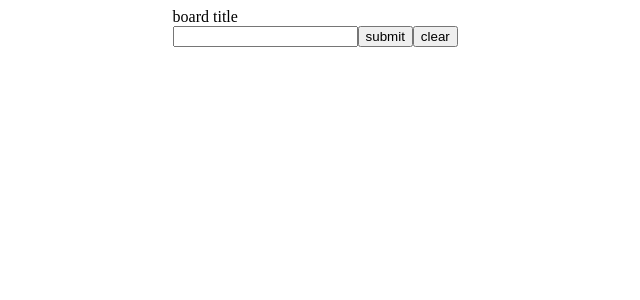
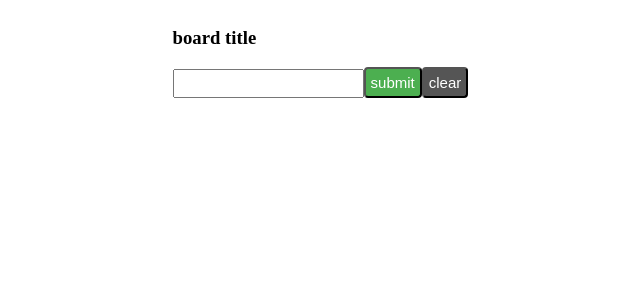
Before and after one commit to gmidorii/board, a React app: page / in a window 1280 px wide. Shown: the top 300 px of the page, without its empty margins (25-665 px from the left). Built offline with nearby package versions, Linux system fonts and the light colour scheme.

Commit message:
Add style.

```diff
--- a/src/components/Board.tsx
+++ b/src/components/Board.tsx
@@ -72,7 +72,7 @@ export class BoardHeader extends React.Component<
   }
 
   render() {
-    return <div>{this.props.title}</div>
+    return <h3>{this.props.title}</h3>
   }
 }
 
@@ -106,7 +106,9 @@ export class BoardMessage extends React.Component<
   BoardMessageProps,
   BoardMessageState
 > {
-  inputId = 'messageInput'
+  private inputId = 'messageInput'
+  private submitId = 'messageSubmit'
+  private clearId = 'messageClear'
 
   constructor(props: BoardMessageProps) {
     super(props)
@@ -136,10 +138,15 @@ export class BoardMessage extends React.Component<
             this.props.onClick(value)
           }}
         />
-        <button onClick={() => this.props.onClick(this.extractMessage())}>
+        <button
+          id={this.submitId}
+          onClick={() => this.props.onClick(this.extractMessage())}
+        >
           submit
         </button>
-        <button onClick={() => this.props.onClear()}>clear</button>
+        <button id={this.clearId} onClick={() => this.props.onClear()}>
+          clear
+        </button>
       </div>
     )
   }
--- a/style.css
+++ b/style.css
@@ -19,3 +19,41 @@
 .board-message {
 
 }
+
+#messageInput {
+  padding: 5px;
+}
+
+#messageSubmit {
+  background-color: #4CAF50;
+  color: white;
+  font-size: 15px;
+  padding: 5px;
+  border-radius: 4px;
+
+  /* hover */
+  -webkit-transition-duration: 0.4s; /* Safari */
+    transition-duration: 0.4s;
+}
+
+#messageSubmit:hover {
+  background-color: white;
+  color: #4CAF50;
+}
+
+#messageClear {
+  background-color: #555555;
+  color: white;
+  font-size: 15px;
+  padding: 5px;
+  border-radius: 4px;
+
+  /* hover */
+  -webkit-transition-duration: 0.4s; /* Safari */
+    transition-duration: 0.4s;
+}
+
+#messageClear:hover {
+  background-color: white;
+  color: #555555;
+}
```
